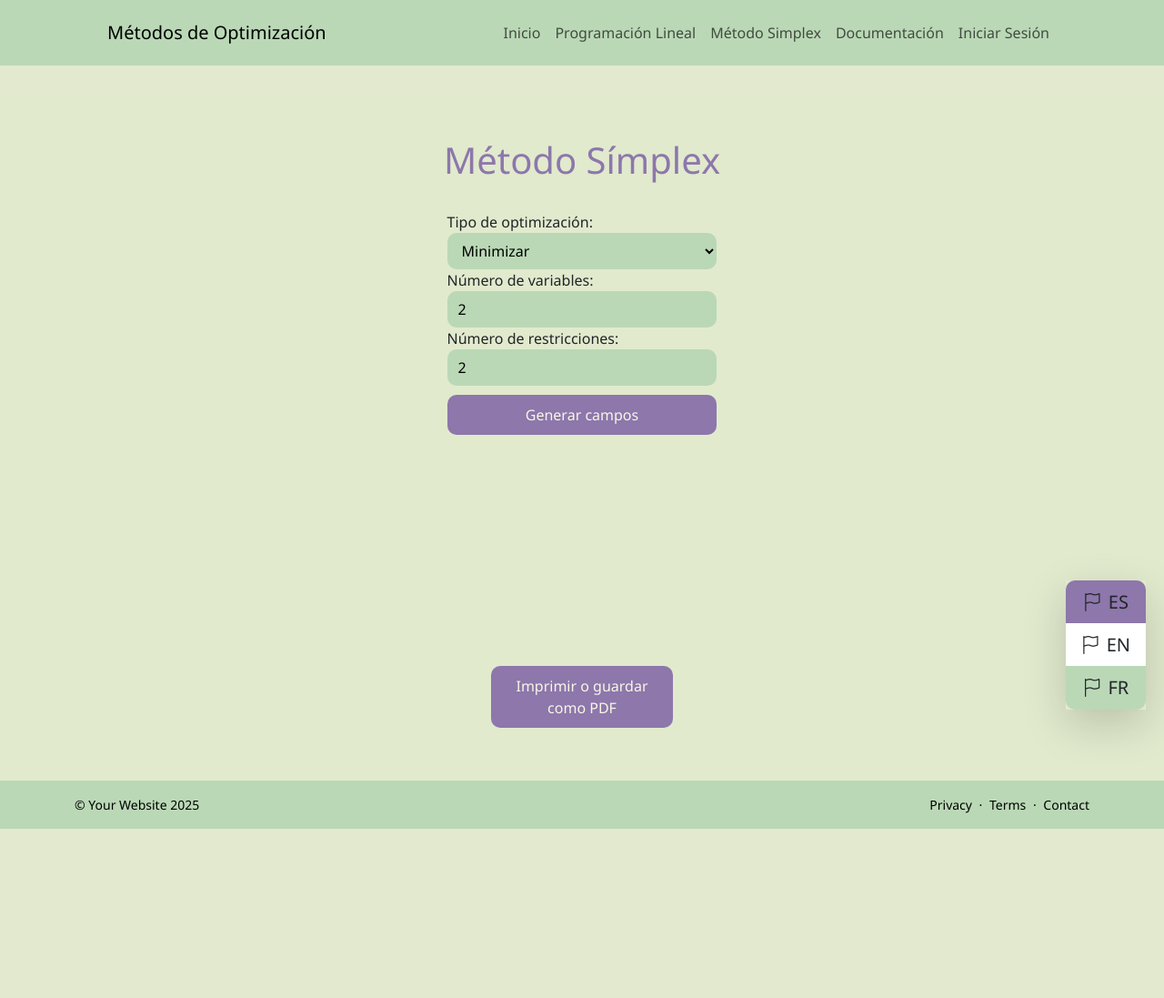
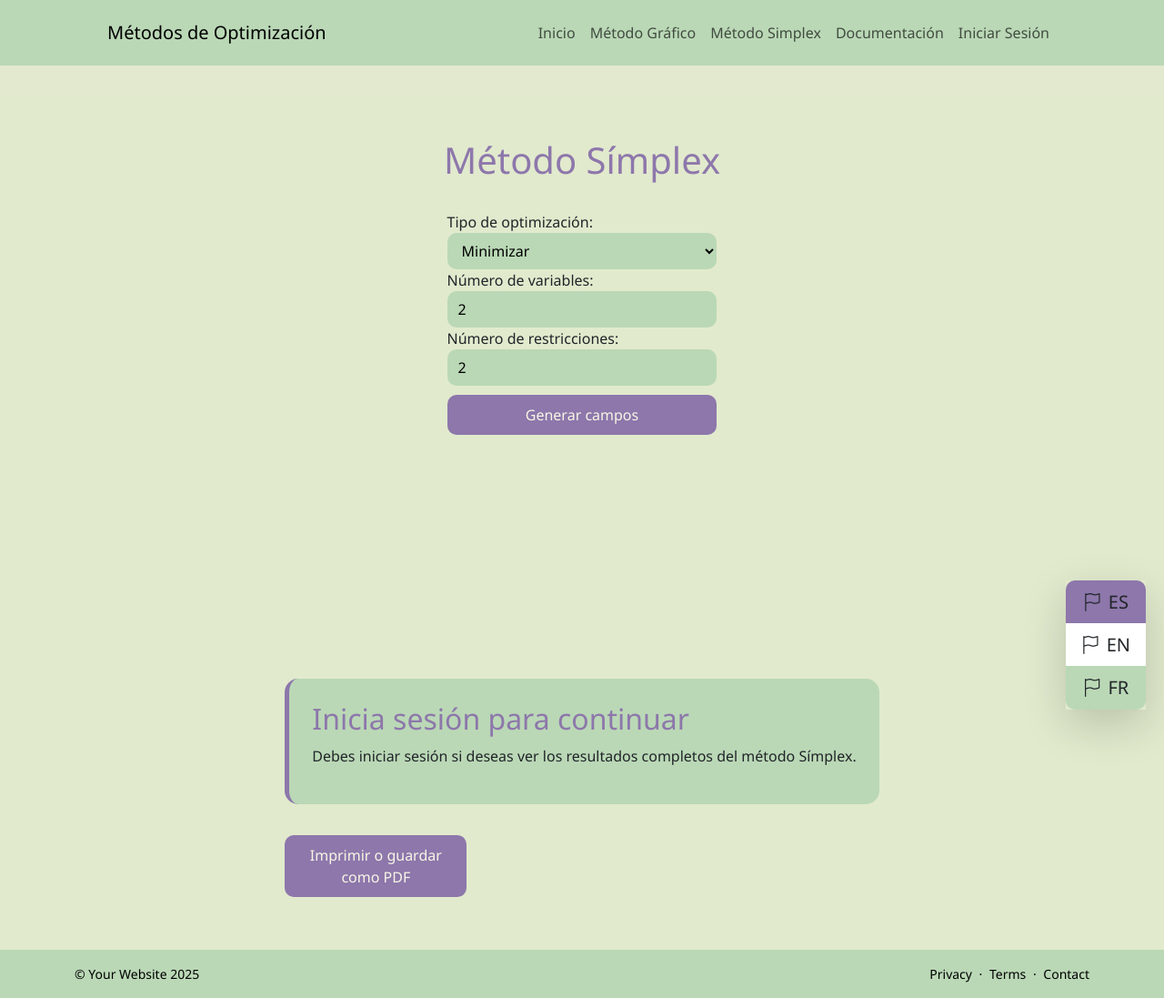
Before and after one commit to m-lucy2405/SystemMOP_PL, a Django app: page /simplex/ in a window 1280 px wide. Shown: the whole page at 91% size. Before the commit the page ends 911 px from the top, so only its background shows below. Run offline with Django 5.2, Linux system fonts and the light colour scheme.

Commit message:
Vista del modo invitado

```diff
--- a/lineal_solver_PL_MOP/lineal_solver/apps/metodo_simplex/templates/simplex_form.html
+++ b/lineal_solver_PL_MOP/lineal_solver/apps/metodo_simplex/templates/simplex_form.html
@@ -88,6 +88,7 @@
       </div>
     {% endif %}
 
+    {% if user.is_authenticated %}
     {% if latex_sistema %}
       <div class="box-solution">
         <h2 class="box-solution-titulo">Planteamiento del problema</h2>
@@ -175,6 +176,12 @@
       </div>
     {% endif %}
   </div> <!-- /resultado-wrapper -->
+  {% else %}
+    <div class="box-solution">
+      <h2 class="box-solution-titulo">Inicia sesión para continuar</h2>
+      <p>Debes iniciar sesión si deseas ver los resultados completos del método Símplex.</p>
+    </div>
+  {% endif %}
   <button onclick="window.print()" class="btn-imprimir">Imprimir o guardar como PDF</button>
 </section>
 
--- a/lineal_solver_PL_MOP/lineal_solver/apps/metodo_simplex/views.py
+++ b/lineal_solver_PL_MOP/lineal_solver/apps/metodo_simplex/views.py
@@ -102,9 +102,9 @@ def metodo_simplex_view(request):
                     print(f"Error generando gráfica: {e}")
 
             # ------------------------------------------------------------
-            # 7. Guardar en BD si todo fue bien
+            # 7. Guardar en BD si todo fue bien y el usuario está autenticado
             # ------------------------------------------------------------
-            if resultado and not error:
+            if resultado and not error and request.user.is_authenticated:
                 SimplexProblem.objects.create(
                     user=request.user,
                     optim=optim,
@@ -116,6 +116,7 @@ def metodo_simplex_view(request):
                     rhs=",".join(map(str, rhs)),
                     resultado=json.dumps(resultado),
                 )
+
 
         except ValueError as ve:
             error = f"Datos numéricos inválidos: {ve}"
--- a/lineal_solver_PL_MOP/lineal_solver/templates/bases/navbar.html
+++ b/lineal_solver_PL_MOP/lineal_solver/templates/bases/navbar.html
@@ -8,7 +8,7 @@
         <div class="collapse navbar-collapse" id="navbarSupportedContent">
             <ul class="navbar-nav ms-auto mb-2 mb-lg-0">
                 <li class="nav-item"><a class="nav-link" href="{% url 'home' %}">Inicio</a></li>
-                <li class="nav-item"><a class="nav-link" href="{% url 'grafico_solver' %}">Programación Lineal</a></li>
+                <li class="nav-item"><a class="nav-link" href="{% url 'grafico_solver' %}">Método Gráfico</a></li>
                 <li class="nav-item"><a class="nav-link" href="{% url 'metodo_simplex_index' %}">Método Simplex</a></li>
                 <li class="nav-item"><a class="nav-link" href="#">Documentación</a></li>
 
```
